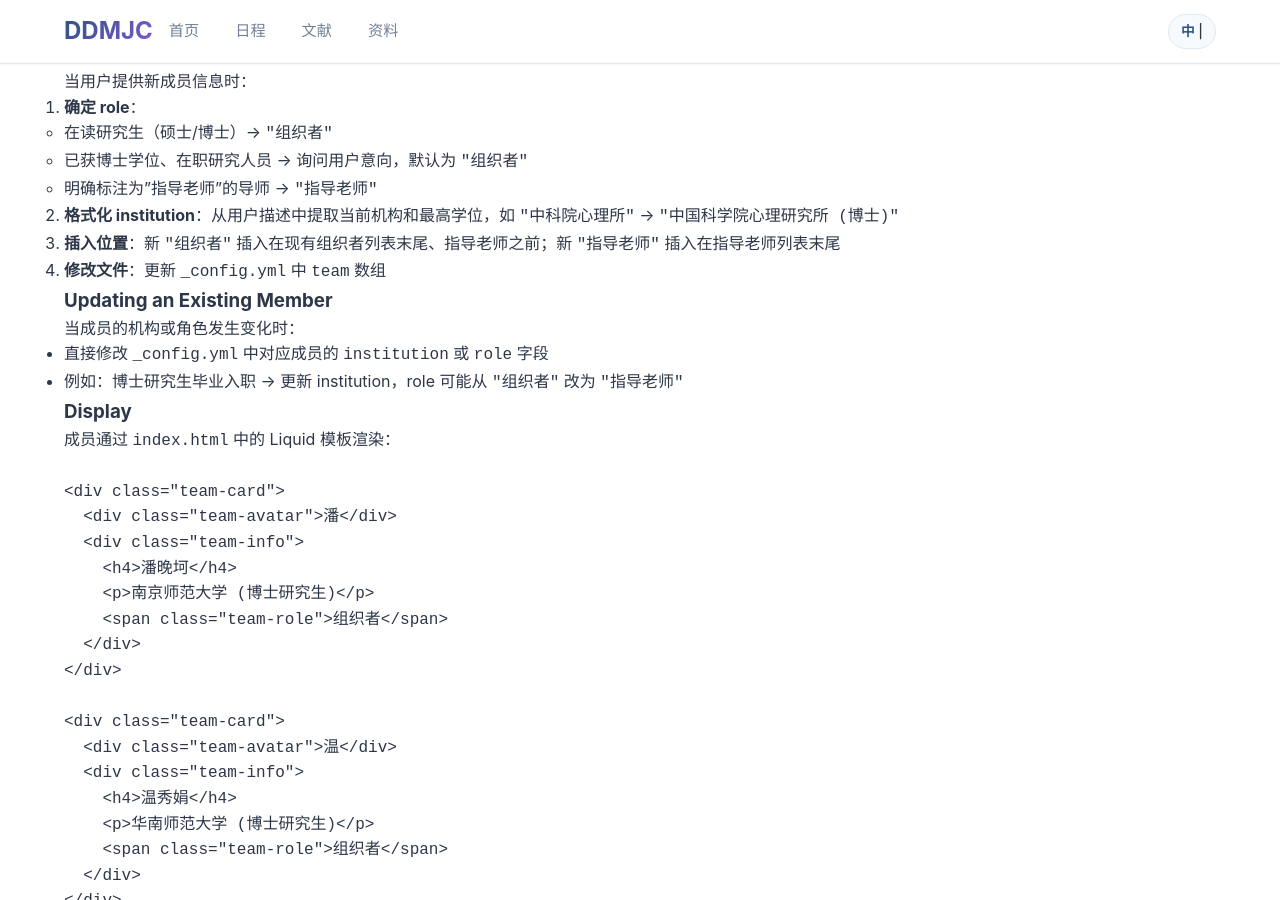
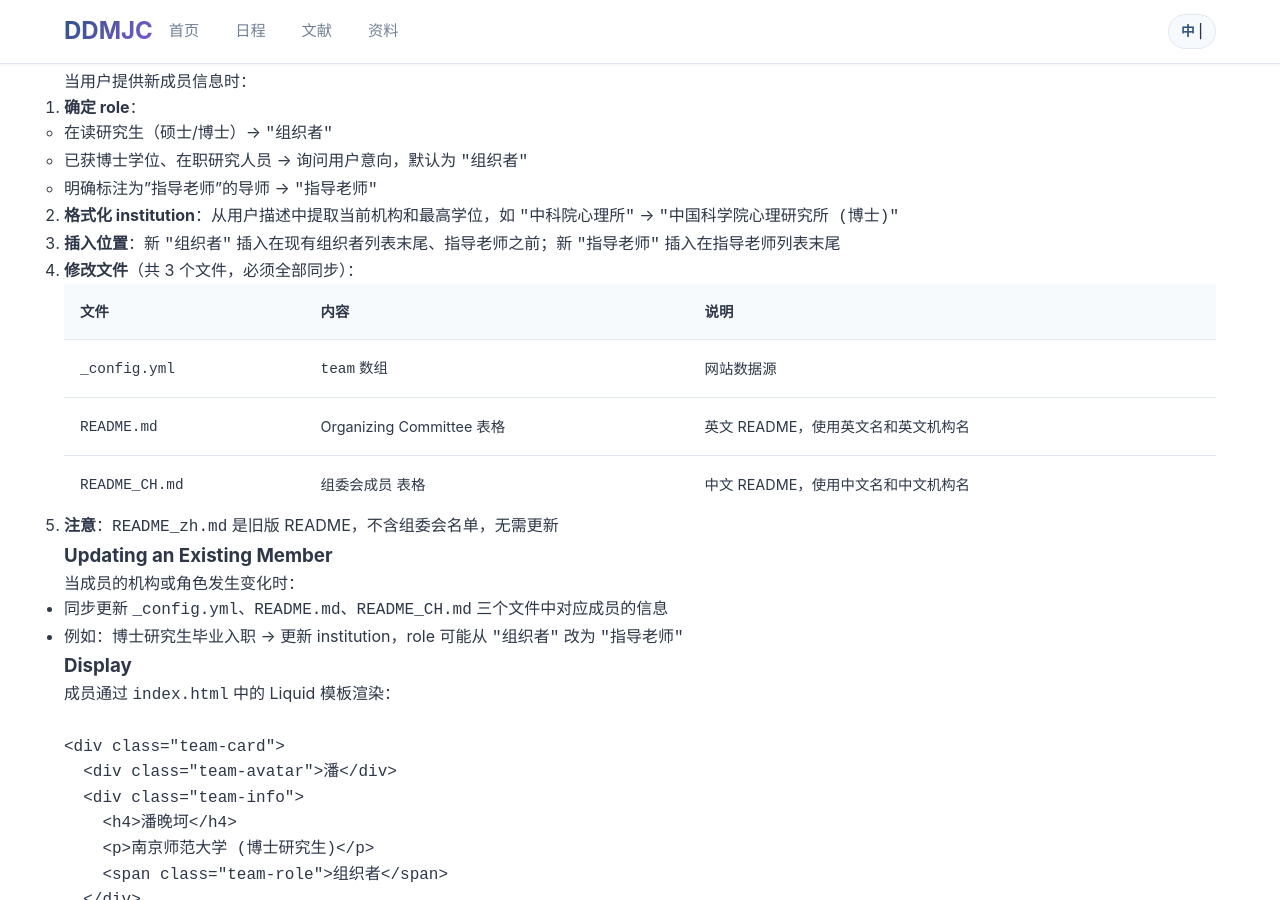
Before and after one commit to DDMJournalClub/DDM_Journal_Club, a Jekyll site: the page built from AGENTS.md, in a window 1280 px wide and 900 px high, scrolled down 7013 px. Built offline with Jekyll 4.4.1, drawn with Linux system fonts in a browser that asks for light colours; our own code applies the rules of GitHub Pages for plain Markdown files.

```diff
--- a/AGENTS.md
+++ b/AGENTS.md
@@ -282,12 +282,20 @@
    - 明确标注为"指导老师"的导师 → `"指导老师"`
 2. **格式化 institution**：从用户描述中提取当前机构和最高学位，如 `"中科院心理所"` → `"中国科学院心理研究所 (博士)"`
 3. **插入位置**：新 `"组织者"` 插入在现有组织者列表末尾、指导老师之前；新 `"指导老师"` 插入在指导老师列表末尾
-4. **修改文件**：更新 `_config.yml` 中 `team` 数组
+4. **修改文件**（共 3 个文件，必须全部同步）：
+
+   | 文件 | 内容 | 说明 |
+   |------|------|------|
+   | `_config.yml` | `team` 数组 | 网站数据源 |
+   | `README.md` | Organizing Committee 表格 | 英文 README，使用英文名和英文机构名 |
+   | `README_CH.md` | 组委会成员 表格 | 中文 README，使用中文名和中文机构名 |
+
+5. **注意**：`README_zh.md` 是旧版 README，不含组委会名单，无需更新
 
 ### Updating an Existing Member
 
 当成员的机构或角色发生变化时：
-- 直接修改 `_config.yml` 中对应成员的 `institution` 或 `role` 字段
+- 同步更新 `_config.yml`、`README.md`、`README_CH.md` 三个文件中对应成员的信息
 - 例如：博士研究生毕业入职 → 更新 institution，role 可能从 `"组织者"` 改为 `"指导老师"`
 
 ### Display
```
Also changed, not shown: README.md, README_CH.md.
